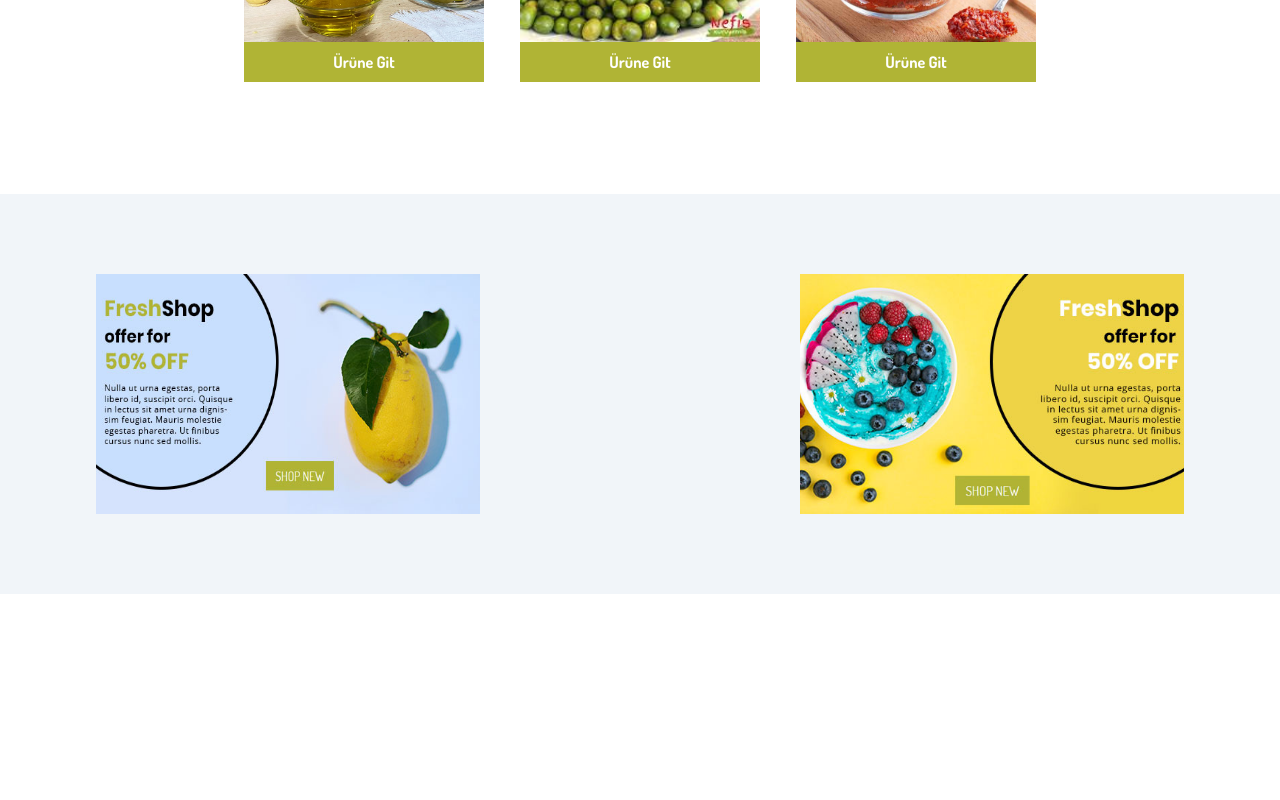
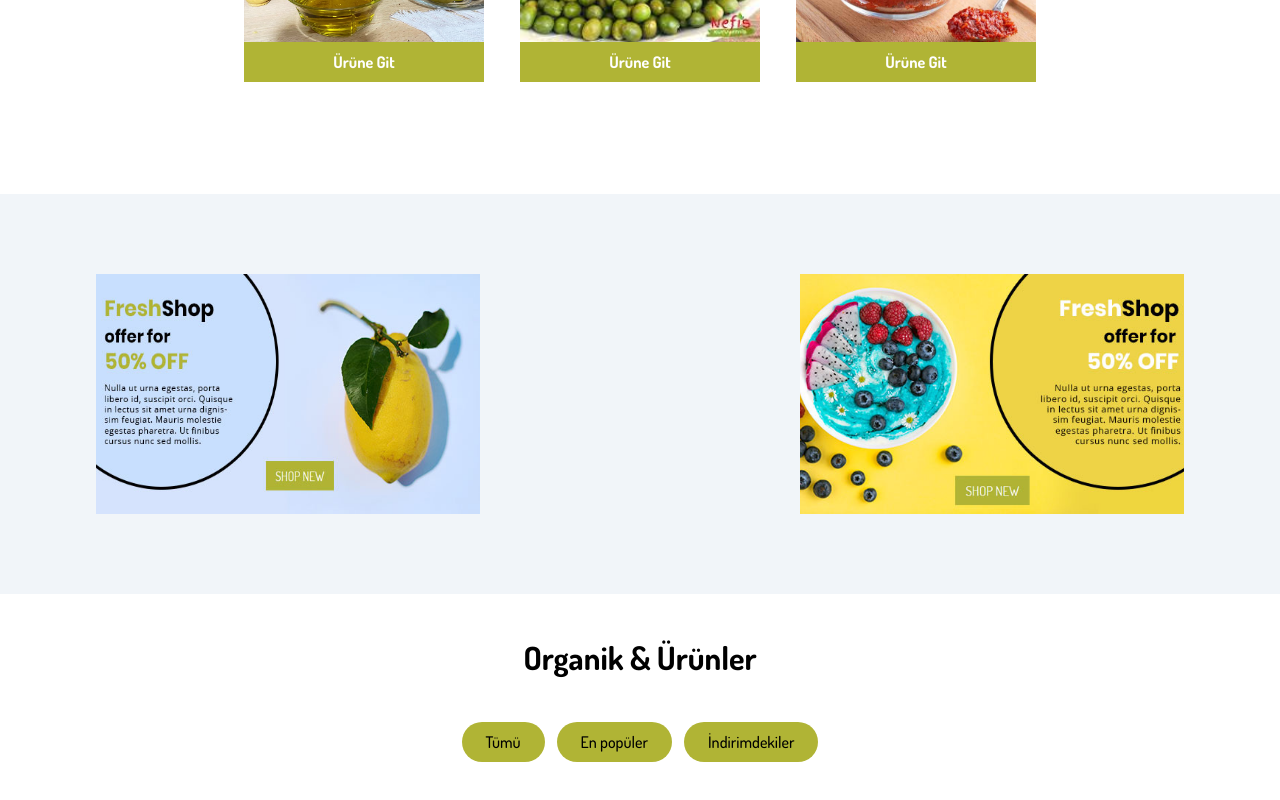
Before and after one commit to rabianurkavi/organic-products, a Next.js app: page / in a window 1280 px wide. Shown: the part 1078-1878 px from the top of the page. Before the commit the page ends 1672 px from the top, so only its background shows below. Built offline with nearby package versions, Linux system fonts and the light colour scheme.

Commit message:
ProductList Menu

```diff
--- /dev/null
+++ b/components/product/MenuWrapper.jsx
@@ -0,0 +1,22 @@
+import React from 'react'
+import Title from '../ui/Title'
+
+const MenuWrapper = () => {
+  return (
+    <div className="container mx-auto mb-16 py-10" >
+        <div className="flex flex-col items-center">
+            <Title addClass="text-[32px]" >Organik & Ürünler</Title>
+          <div className='mt-10 flex items-center gap-3'>
+            <button className="px-6 py-2 bg-primary rounded-3xl font-dosis  hover:bg-black hover:text-white ">Tümü</button>
+            <button className="px-6 py-2 bg-primary rounded-3xl font-dosis hover:bg-black hover:text-white ">En popüler</button>
+            <button className="px-6 py-2 bg-primary rounded-3xl font-dosis hover:bg-black hover:text-white">İndirimdekiler</button>
+          </div>
+        </div>
+        <div className="mt-8 grid md:grid-cols-3 sm:grid-cols-2 grid-cols-1 gap-4">
+
+        </div>
+    </div>
+  )
+}
+
+export default MenuWrapper
--- a/pages/home/index.jsx
+++ b/pages/home/index.jsx
@@ -2,6 +2,7 @@
 import Carousel from '@/components/ui/Carousel';
 import OrganicProductList from '@/components/ui/OrganicProductList';
 import Campaigns from '@/components/ui/Campaigns';
+import MenuWrapper from '@/components/product/MenuWrapper';
 
 
 export const Index = () => {
@@ -10,7 +11,7 @@
       <Carousel />
       <OrganicProductList />
       <Campaigns />
-
+      <MenuWrapper />
     </div>
   )
 }
```
